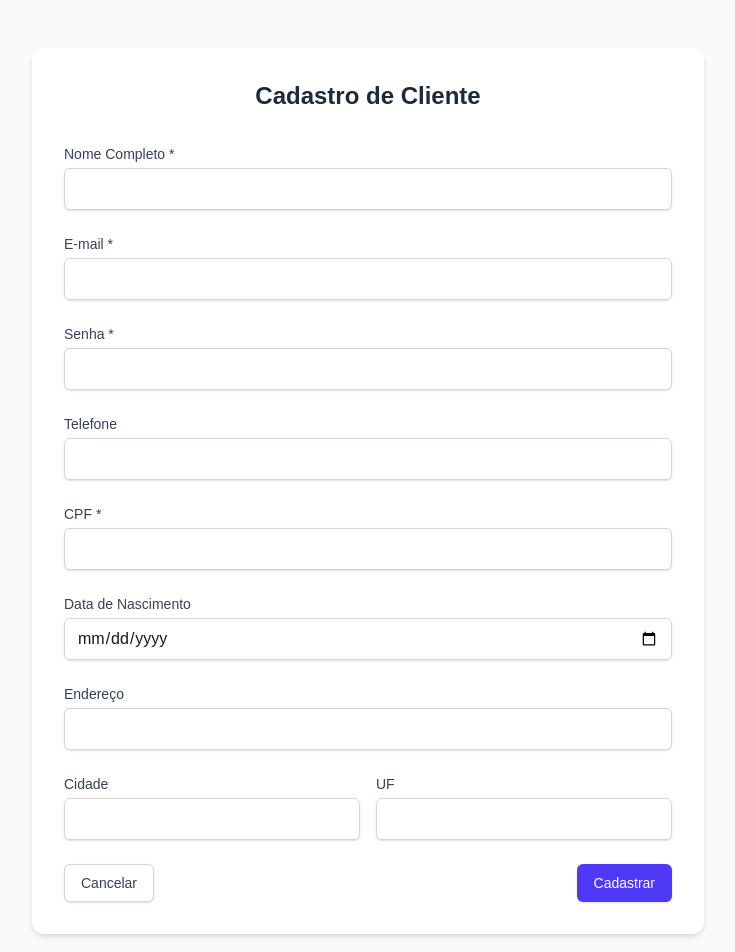
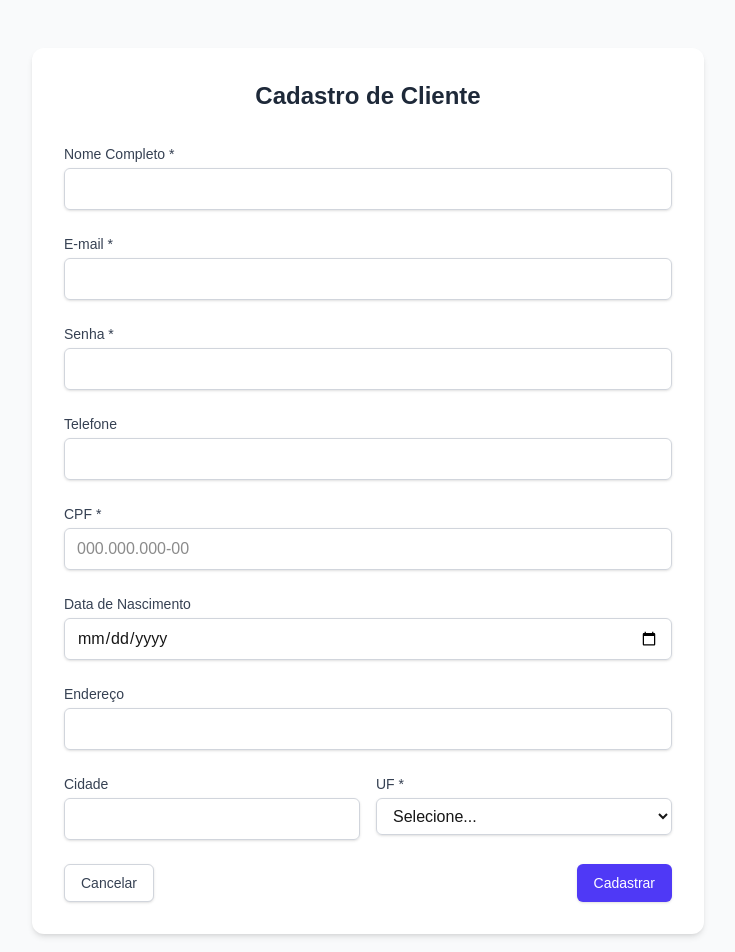
Before and after one commit to gabrielbdsm/beto-amparo, a Next.js app in the folder frontEnd/: page /cadastrar_cliente in a window 1280 px wide. Shown: the top 952 px of the page, without its empty margins (272-1007 px from the left). Built offline with nearby package versions, Linux system fonts and the light colour scheme.

Commit message:
arrumando cadastro pela milionesima vez

```diff
--- a/frontEnd/pages/cadastrar_cliente.js
+++ b/frontEnd/pages/cadastrar_cliente.js
@@ -3,6 +3,36 @@
 
 import { useState } from 'react';
 import { useRouter } from 'next/router';
+
+const UFS_BRASIL = [
+  { sigla: 'AC', nome: 'Acre' },
+  { sigla: 'AL', nome: 'Alagoas' },
+  { sigla: 'AP', nome: 'Amapá' },
+  { sigla: 'AM', nome: 'Amazonas' },
+  { sigla: 'BA', nome: 'Bahia' },
+  { sigla: 'CE', nome: 'Ceará' },
+  { sigla: 'DF', nome: 'Distrito Federal' },
+  { sigla: 'ES', nome: 'Espírito Santo' },
+  { sigla: 'GO', nome: 'Goiás' },
+  { sigla: 'MA', nome: 'Maranhão' },
+  { sigla: 'MT', nome: 'Mato Grosso' },
+  { sigla: 'MS', nome: 'Mato Grosso do Sul' },
+  { sigla: 'MG', nome: 'Minas Gerais' },
+  { sigla: 'PA', nome: 'Pará' },
+  { sigla: 'PB', nome: 'Paraíba' },
+  { sigla: 'PR', nome: 'Paraná' },
+  { sigla: 'PE', nome: 'Pernambuco' },
+  { sigla: 'PI', nome: 'Piauí' },
+  { sigla: 'RJ', nome: 'Rio de Janeiro' },
+  { sigla: 'RN', nome: 'Rio Grande do Norte' },
+  { sigla: 'RS', nome: 'Rio Grande do Sul' },
+  { sigla: 'RO', nome: 'Rondônia' },
+  { sigla: 'RR', nome: 'Roraima' },
+  { sigla: 'SC', nome: 'Santa Catarina' },
+  { sigla: 'SP', nome: 'São Paulo' },
+  { sigla: 'SE', nome: 'Sergipe' },
+  { sigla: 'TO', nome: 'Tocantins' }
+];
 
 export default function CadastroCliente() {
   const router = useRouter();
@@ -29,29 +59,69 @@ export default function CadastroCliente() {
     }));
   };
 
+  // Função para formatar o CPF
+  const handleCpfChange = (e) => {
+    let value = e.target.value.replace(/\D/g, ''); // Remove tudo que não é dígito
+
+    // Limita a 11 caracteres
+    if (value.length > 11) {
+      value = value.substring(0, 11);
+    }
+
+    // Aplica a formatação do CPF
+    let formattedValue = value;
+    if (value.length > 3) {
+      formattedValue = `${value.substring(0, 3)}.${value.substring(3)}`;
+    }
+    if (value.length > 6) {
+      formattedValue = `${formattedValue.substring(0, 7)}.${formattedValue.substring(7)}`;
+    }
+    if (value.length > 9) {
+      formattedValue = `${formattedValue.substring(0, 11)}-${formattedValue.substring(11)}`;
+    }
+
+    setFormData(prev => ({
+      ...prev,
+      cpf: formattedValue
+    }));
+  };
+
   const handleSubmit = async (e) => {
     e.preventDefault();
     setIsSubmitting(true);
     setErros([]);
 
     try {
+      // Remove a formatação do CPF antes de enviar
+      const dadosParaEnviar = {
+        ...formData,
+        cpf: formData.cpf.replace(/\D/g, '')
+      };
+
       const response = await fetch('http://localhost:4000/api/clientes', {
         method: 'POST',
         headers: {
           'Content-Type': 'application/json',
         },
-        body: JSON.stringify(formData),
+        body: JSON.stringify(dadosParaEnviar),
       });
 
       const data = await response.json();
 
       if (response.ok) {
-       setMensagemSucesso('Cadastro realizado com sucesso!');  // Mensagem de sucesso
+        setMensagemSucesso('Cadastro realizado com sucesso!');
         setTimeout(() => {
-          router.push('/');  // Redireciona para a página inicial (home.js)
-        }, 2000);  // Espera 2 segundos para redirecionar
+          router.push('/');
+        }, 2000);
       } else {
-        setErros(data.erros || [data.erro || 'Erro ao cadastrar cliente']);
+        const errorData = await response.json();
+        if(errorData.erros){
+          setErros(errorData.error);
+        }else if (errorData.error){
+          setErros([errorData.error]);
+        }else{
+          setErros(['Erro ao cadastrar cliente']);
+        }
       }
     } catch (error) {
       setErros(['Erro na comunicação com o servidor']);
@@ -77,7 +147,6 @@ export default function CadastroCliente() {
           </div>
         )}
 
-         {/* Exibe a mensagem de sucesso */}
         {mensagemSucesso && (
           <div className="mb-6 p-4 bg-green-50 border-l-4 border-green-500 text-green-700">
             {mensagemSucesso}
@@ -154,9 +223,10 @@ export default function CadastroCliente() {
               id="cpf"
               name="cpf"
               value={formData.cpf}
-              onChange={handleChange}
+              onChange={handleCpfChange}
               required
-              maxLength="11"
+              maxLength="14" // 11 dígitos + 3 caracteres de formatação
+              placeholder="000.000.000-00"
               className="mt-1 block w-full px-3 py-2 border border-gray-300 rounded-md shadow-sm focus:outline-none focus:ring-indigo-500 focus:border-indigo-500"
             />
           </div>
@@ -206,17 +276,23 @@ export default function CadastroCliente() {
 
             <div>
               <label htmlFor="uf" className="block text-sm font-medium text-gray-700">
-                UF
+                UF *
               </label>
-              <input
-                type="text"
+              <select
                 id="uf"
                 name="uf"
                 value={formData.uf}
                 onChange={handleChange}
-                maxLength="2"
+                required
                 className="mt-1 block w-full px-3 py-2 border border-gray-300 rounded-md shadow-sm focus:outline-none focus:ring-indigo-500 focus:border-indigo-500"
-              />
+              >
+                <option value="">Selecione...</option>
+                {UFS_BRASIL.map(uf => (
+                  <option key={uf.sigla} value={uf.sigla}>
+                    {uf.sigla} - {uf.nome}
+                  </option>
+                ))}
+              </select>
             </div>
           </div>
 
```
Also changed, not shown: 1 other file (tests, documents, lock files or other folders).
